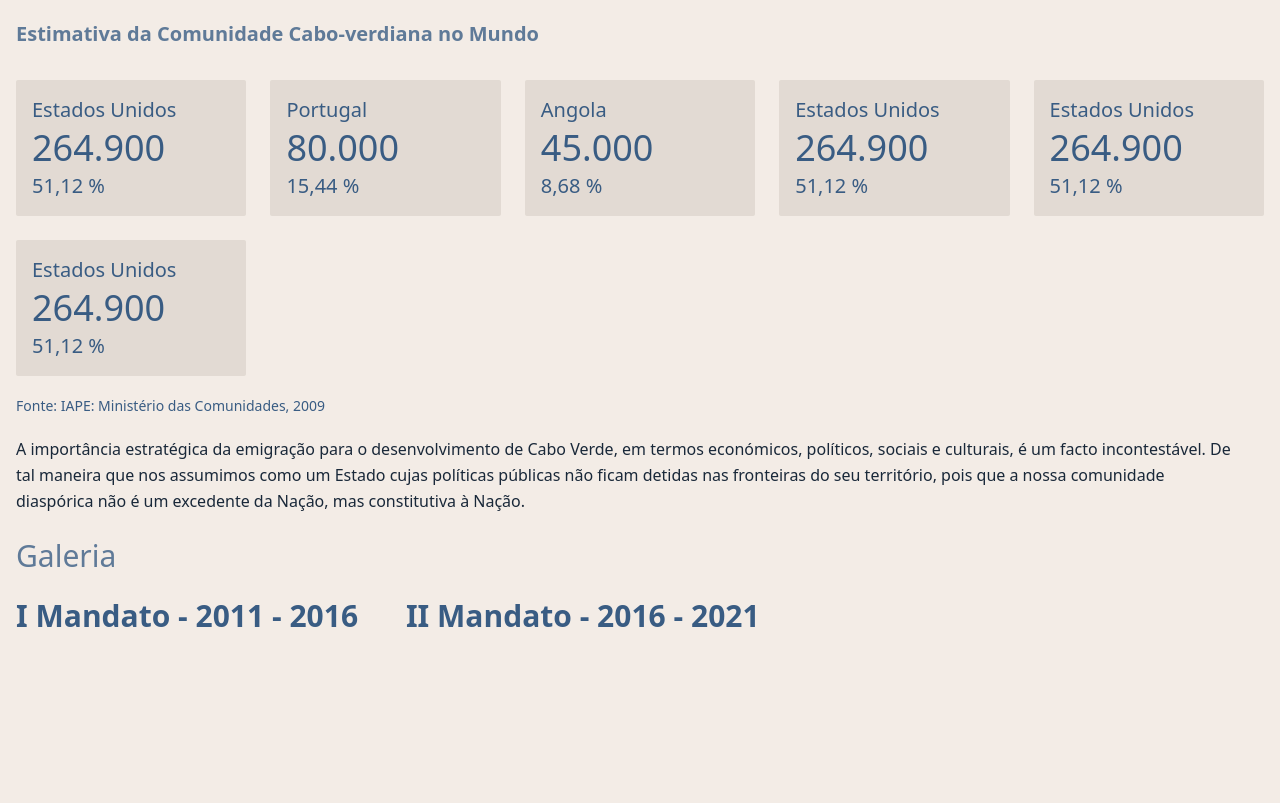
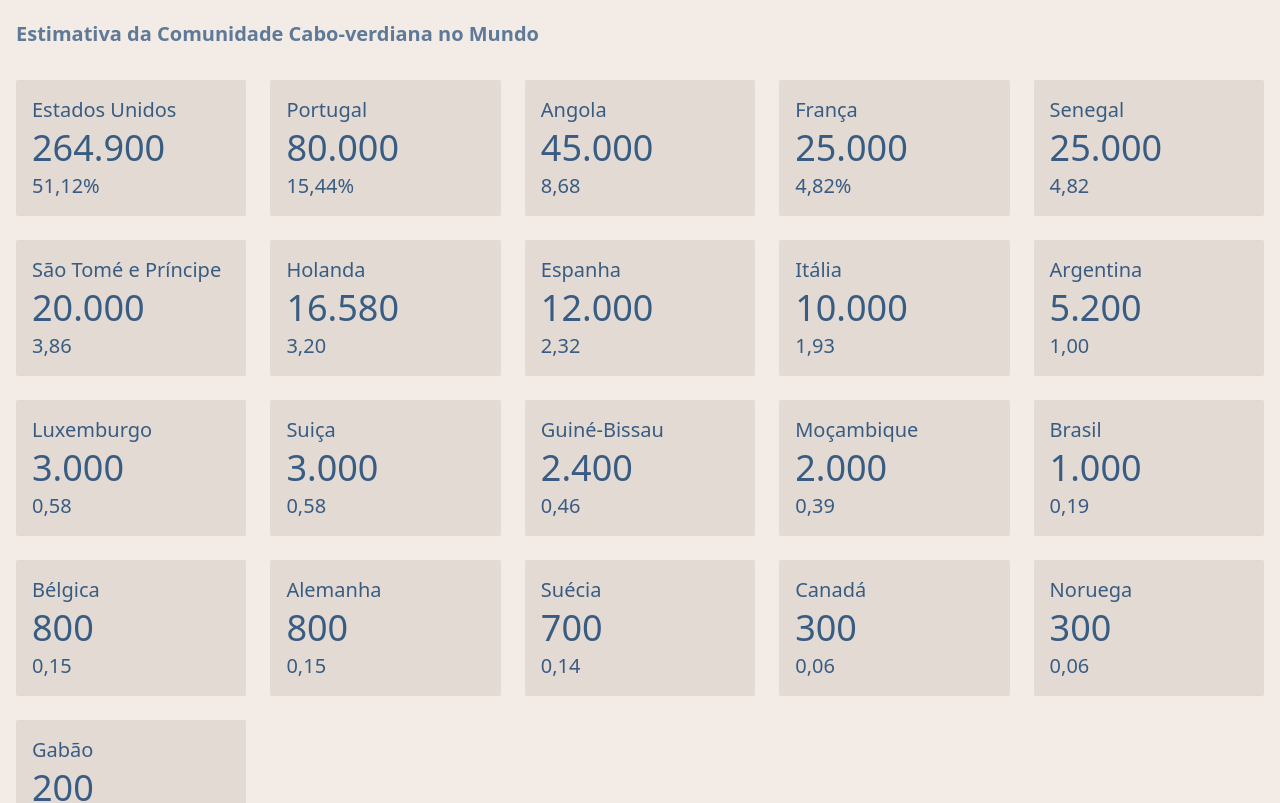
Before and after one commit to vadyvarela/presidencia, a Next.js app: page /comunidade in a window 1280 px wide. Shown: the part 1040-1843 px from the top of the page. Before the commit the page ends 1676 px from the top, so only its background shows below. Built offline with nearby package versions, Linux system fonts and the light colour scheme.

Commit message:
add link

```diff
--- a/src/components/Main/Footer.js
+++ b/src/components/Main/Footer.js
@@ -8,7 +8,7 @@ import Menu from '../Menu/Menu'
 export default function Footer(props) {
   return (
     <footer className="fixed bottom-0 left-0 right-0 w-full px-10 bg-gbsite">
-      <div className="flex items-center flex-row justify-between py-4 ">
+      <div className="flex items-center flex-row justify-around py-4 ">
         <div>
           <Image src={left} width={25} height={25} />
         </div>
--- a/src/components/Menu/Menu.js
+++ b/src/components/Menu/Menu.js
@@ -1,5 +1,4 @@
 import Image from 'next/image'
-import Link from 'next/link'
 import logo from '../../../public/img/logo.png'
 import LinkMenu from './LinkMenu'
 
--- a/src/pages/comunidade.js
+++ b/src/pages/comunidade.js
@@ -49,12 +49,27 @@ export default function Comunidade() {
             <h2 className="my-8 font-bold text-xl text-subtitle"> Estimativa da Comunidade Cabo-verdiana no Mundo</h2>
 
             <div className="grid grid-cols-2 md:grid-cols-5 gap-6">
-              <ComunidadeCard location="Estados Unidos" number="264.900" percente="51,12 %" />
-              <ComunidadeCard location="Portugal" number="80.000" percente="15,44 %" />
-              <ComunidadeCard location="Angola" number="45.000" percente="8,68 %" />
-              <ComunidadeCard location="Estados Unidos" number="264.900" percente="51,12 %" />
-              <ComunidadeCard location="Estados Unidos" number="264.900" percente="51,12 %" />
-              <ComunidadeCard location="Estados Unidos" number="264.900" percente="51,12 %" />
+              <ComunidadeCard location="Estados Unidos" number="264.900" percente="51,12%" />
+              <ComunidadeCard location="Portugal" number="80.000" percente="15,44%" />
+              <ComunidadeCard location="Angola" number="45.000" percente="8,68" />
+              <ComunidadeCard location="França" number="25.000" percente="4,82%" />
+              <ComunidadeCard location="Senegal" number="25.000 " percente="4,82" />
+              <ComunidadeCard location="São Tomé e Príncipe" number="20.000 " percente="3,86" />
+              <ComunidadeCard location="Holanda" number="16.580" percente="3,20" />
+              <ComunidadeCard location="Espanha" number="12.000" percente="2,32" />
+              <ComunidadeCard location="Itália" number="10.000" percente="1,93" />
+              <ComunidadeCard location="Argentina" number="5.200" percente="1,00" />
+              <ComunidadeCard location="Luxemburgo" number="3.000" percente="0,58" />
+              <ComunidadeCard location="Suiça" number="3.000" percente="0,58" />
+              <ComunidadeCard location="Guiné-Bissau" number="2.400" percente="0,46" />
+              <ComunidadeCard location="Moçambique" number="2.000" percente="0,39" />
+              <ComunidadeCard location="Brasil" number="1.000" percente="0,19" />
+              <ComunidadeCard location="Bélgica" number="800" percente="0,15" />
+              <ComunidadeCard location="Alemanha" number="800" percente="0,15" />
+              <ComunidadeCard location="Suécia" number="700" percente="0,14" />
+              <ComunidadeCard location="Canadá" number="300" percente="0,06" />
+              <ComunidadeCard location="Noruega" number="300" percente="0,06" />
+              <ComunidadeCard location="Gabão" number="200" percente="0,04" />
             </div>
 
             <p className="text-textcolor text-sm my-5"> Fonte: IAPE: Ministério das Comunidades, 2009 </p>
@@ -74,7 +89,7 @@ export default function Comunidade() {
 
           <Footer
           title1={<a className="text-base text-textcolor opacity-50 font-bold">Introdução </a>} link1="/introducao"
-          title2={<a className="text-base text-textcolor  font-bold">As Comunidades Cabo-verdianas no Exterior </a>} link2="/comunidade"
+          title2={<a className="text-base text-textcolor font-bold"> As Comunidades Cabo-verdianas no Exterior  </a>} link2="/comunidade"
           title3={<a className="font-bold text-base text-textcolor opacity-50"> Visitas às Comunidades radicadas em África </a>} link3="/comunidade-africa"
           />
         </div>
--- a/src/pages/condecoracoes.js
+++ b/src/pages/condecoracoes.js
@@ -50,7 +50,7 @@ export default function Condecoracoes() {
 
             As medalhas foram entregues pelo próprio Presidente da República nas visitas que fez às comunidade cabo-verdianas,
             normalmente em eventos solenes com enorme significado para os distinguidos e para os participantes.
-            É imperativo para Jorge Carlos Fonseca que, sendo possível, as cerimónias de condecoração de personalidades das
+            <br /><br /> É imperativo para Jorge Carlos Fonseca que, sendo possível, as cerimónias de condecoração de personalidades das
             comunidades cabo-verdianas sejam realizadas nos países onde elas residem. <br /><br />
 
             </p>
@@ -66,8 +66,8 @@ export default function Condecoracoes() {
         </div>
         <Footer
           title1={<a className="text-base text-textcolor opacity-50 font-bold">Introdução </a>} link1="/introducao"
-          title2={<a className="text-base text-textcolor opacity-80 font-bold"> Condecorações </a>} link2="/condecoracoes"
-          title3={<a className="font-bold text-base text-textcolor opacity-50"> Citações </a>} link3="/citacoess"
+          title2={<a className="text-base text-textcolor font-bold"> Condecorações </a>} link2="/condecoracoes"
+          title3={<a className="font-bold text-base text-textcolor opacity-50"> Citações </a>} link3="/citacoes"
           />
       </section>
     </Layout>
--- a/src/pages/exterior.js
+++ b/src/pages/exterior.js
@@ -56,8 +56,8 @@ export default function Exterior() {
 
           <Footer
             title1={<a className="text-base text-textcolor opacity-50 font-bold">Introdução </a>} link1="/introducao"
-            title2={<a className="text-base text-textcolor opacity-80 font-bold">As Comunidades Cabo-verdianas no Exterior </a>} link2="exterior"
-            title3={<a className="font-bold text-base text-textcolor opacity-50"> O Presidente da República e as Comunidades cabo-verdianas no exterior </a>} link3="/comunidade"
+            title2={<a className="text-base text-textcolor font-bold"> O Presidente da República e as Comunidades Cabo-verdianas no Exterior </a>} link2="exterior"
+            title3={<a className="font-bold text-base text-textcolor opacity-50"> As Comunidades Cabo-verdianas no Exterior </a>} link3="/comunidade"
           />
         </div>
       </section>
--- a/src/pages/galeria.js
+++ b/src/pages/galeria.js
@@ -1,10 +1,4 @@
-import Image from 'next/image'
-import Link from 'next/link'
-import comunidadeEuropa from '../../public/img/gallerys.png'
 import Layout from '../components/Main/Layout'
-import Menu from '../components/Menu/Menu'
-import Header from '../components/Main/Header'
-import Footer from '../components/Main/Footer'
 
 const myLoader = ({ src, width, quality }) => {
   return `${src}?w=${width}&q=${quality || 25}`
--- a/src/pages/introducao.js
+++ b/src/pages/introducao.js
@@ -21,7 +21,7 @@ export default function Introducao() {
         <div className="mt-4 ">
           <h2 className="mt-8 text-3xl md:text-4xl font-semibold text-textcolor leading-tight"> Introdução </h2>
 
-          <div className="mt-5 flex flex-col md:flex-row">
+          <div className="mb-32 mt-5 flex flex-col md:flex-row">
             <div className="w-full md:w-3/4">
               <p className="mr-6 text-base text-corpo leading-normal">Pretende-se, com esta exposição fotográfica digital intitulada «Jorge Carlos Fonseca:
                 O Presidente de Todos os Cabo-verdianos», apresentar ao leitor um olhar sobre o exercício da magistratura
```
